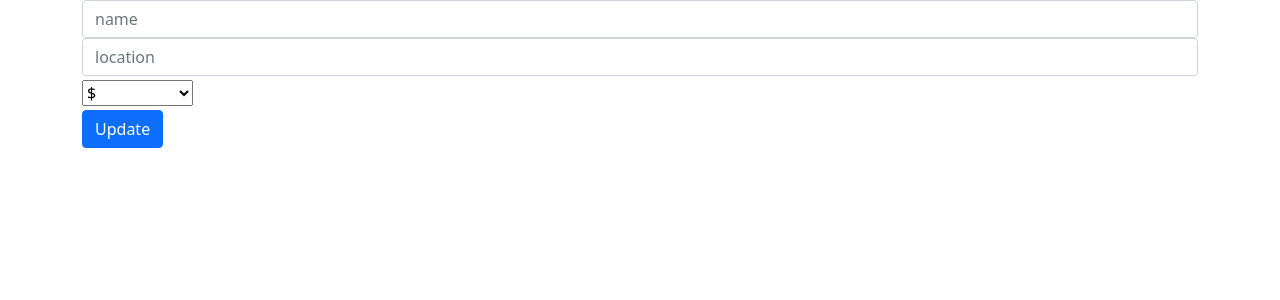
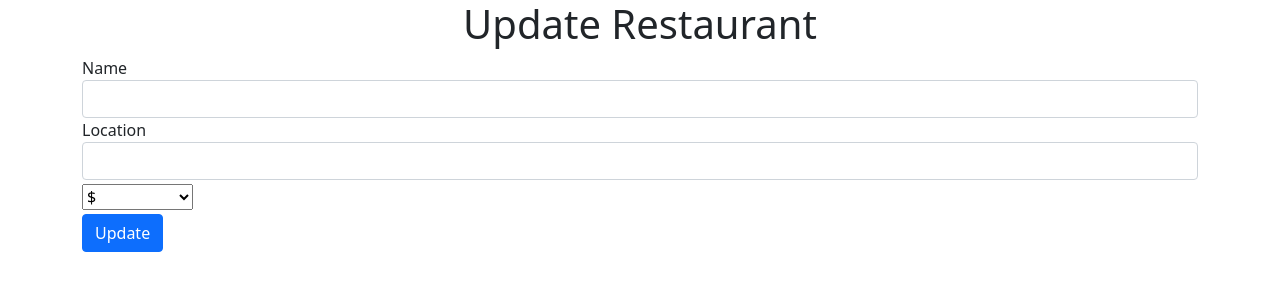
Before and after one commit to hyperamir/Yelp, a React (Create React App) app in the folder client/: page /restaurants/1/update in a window 1280 px wide. Shown: the top 300 px of the page. Built offline with nearby package versions, Linux system fonts and the light colour scheme; no server answers.

Commit message:
add update component

```diff
--- a/client/src/components/UpdateRestaurant.jsx
+++ b/client/src/components/UpdateRestaurant.jsx
@@ -1,20 +1,67 @@
-import React from "react";
-import { useParams } from "react-router-dom";
+import React, { useState, useContext, useEffect } from "react";
+import { useParams, useNavigate } from "react-router-dom";
+import RestaurantsFinder from "../api/RestaurantsFinder";
 
 const UpdateRestaurant = (props) => {
-  const test = useParams();
-  console.log(test);
+  const { id } = useParams();
+  let navigate = useNavigate();
+  const [name, setName] = useState("");
+  const [location, setLocation] = useState("");
+  const [priceRange, setPriceRange] = useState("");
 
-  return(
+  useEffect(() => {
+    const fetchData = async () => {
+      try {
+        const response = await RestaurantsFinder.get(`/${id}`);
+
+        setName(response.data.restaurant[0].name);
+        setLocation(response.data.restaurant[0].location);
+        setPriceRange(response.data.restaurant[0].price_range);
+      } catch (err) {
+        console.log(err)
+      }
+    };
+
+    fetchData();
+  }, []);
+
+  const handleSubmit = async (e) => {
+    e.preventDefault();
+    const updatedRestaurant = await RestaurantsFinder.put(`/${id}`, {
+      name,
+      location,
+      price_range: priceRange,
+    });
+    navigate("/");
+  };
+
+  return (
     <div>
+      <form action="">
+        <div className="form-group">
+          <label htmlFor="name">Name</label>
+          <input
+            value={name}
+            onChange={(e) => setName(e.target.value)}
+            id="name"
+            className="form-control"
+            type="text"
+          />
+        </div>
+
+        <div className="form-group">
+          <label htmlFor="location">Location</label>
+          <input
+            value={location}
+            onChange={(e) => setLocation(e.target.value)}
+            id="location"
+            className="form-control"
+            type="text"
+          />
+        </div>
+
         <div className="col">
-        <input  className="form-control" type='text' placeholder="name" />
-      </div>
-      <div className="col">
-        <input  className="form-control" type='text' placeholder="location" />
-      </div>
-      <div className="col">
-        <select className="custom-select my-1 mr-sm-2">
+        <select value={priceRange} onChange={e => setPriceRange(e.target.value)} className="custom-select my-1 mr-sm-2">
               <option disabled>Price Range</option>
               <option value='1'>$</option>
               <option value='2'>$$</option>
@@ -23,9 +70,17 @@ const UpdateRestaurant = (props) => {
               <option value='5'>$$$$$</option>
             </select>
         </div>
-      <button type="submit" className="btn btn-primary">Update</button>
+
+        <button
+          type="submit"
+          onClick={handleSubmit}
+          className="btn btn-primary"
+        >
+          Update
+        </button>
+      </form>
     </div>
   );
-}
+};
 
 export default UpdateRestaurant;
--- a/client/src/routes/UpdatePage.jsx
+++ b/client/src/routes/UpdatePage.jsx
@@ -4,6 +4,7 @@ import UpdateRestaurant from "../components/UpdateRestaurant";
 const UpdatePage = () => {
   return (
     <div>
+      <h1 className="text-center">Update Restaurant</h1>
       <UpdateRestaurant />
     </div>
   );
```
Lines whose indentation alone changed are shown as unchanged.
